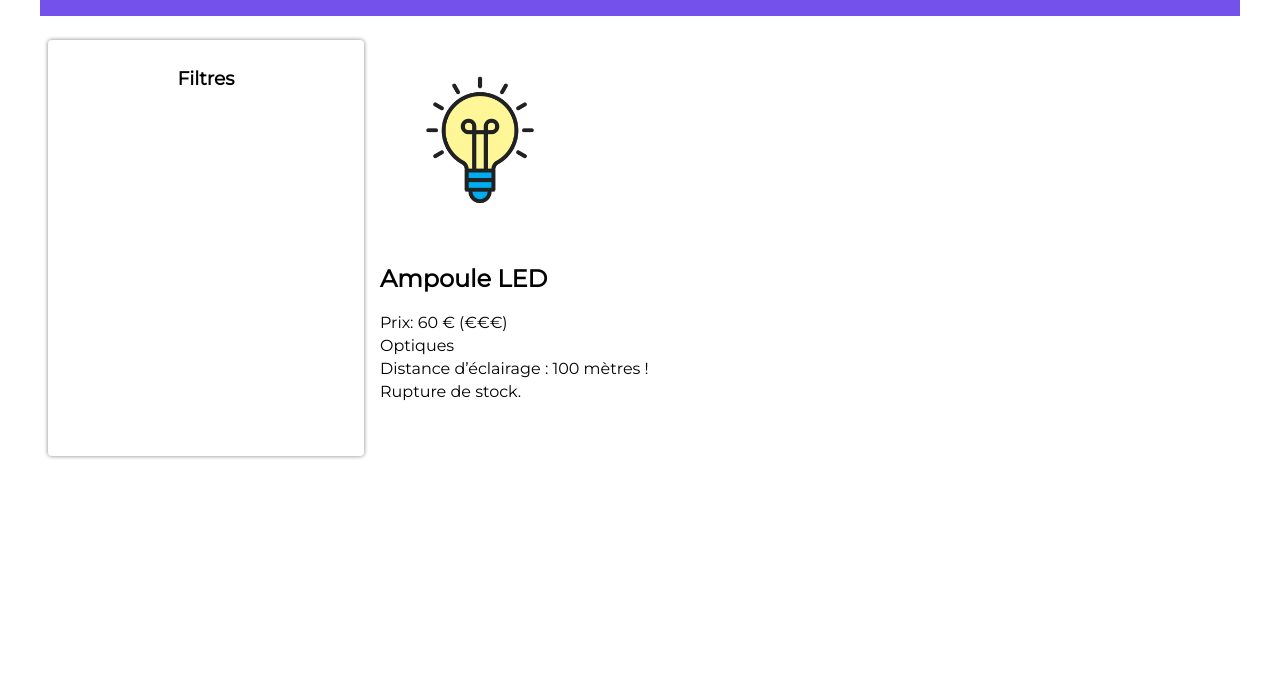
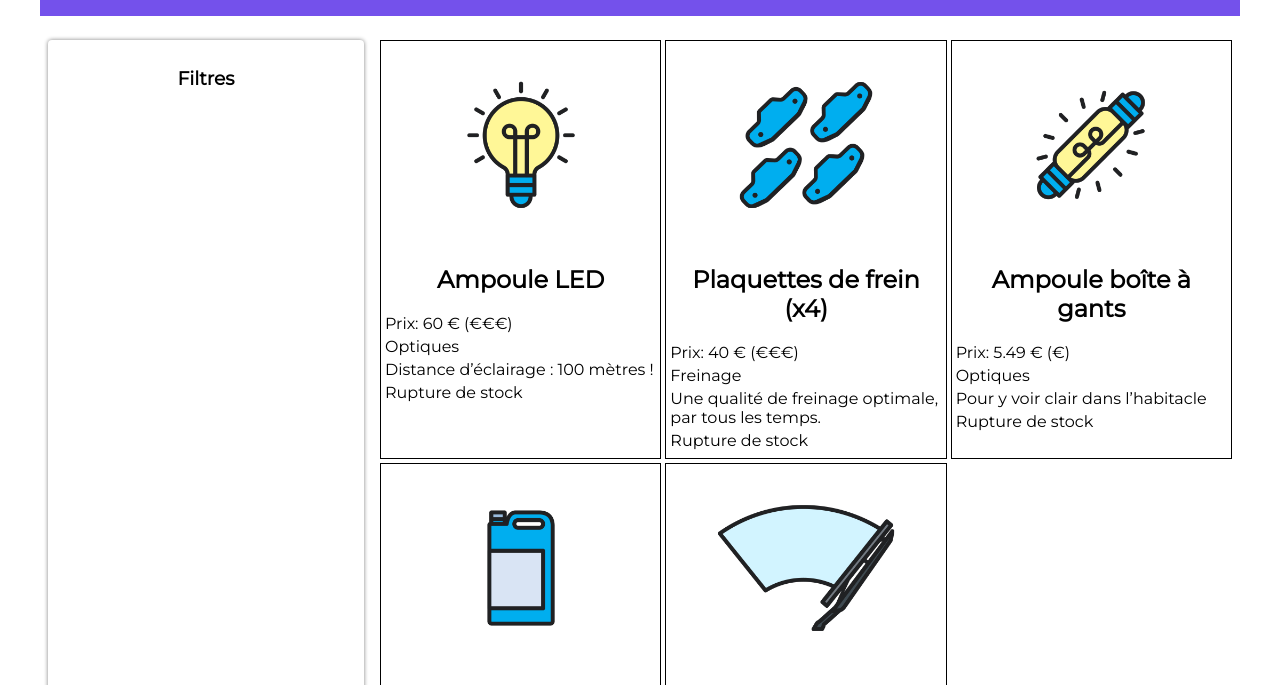
Before and after one commit to mehdi660/Cours-JS, a website: page index.html in a window 1280 px wide. Shown: the part 98-783 px from the top of the page. Drawn offline with Linux system fonts and the light colour scheme.

Commit message:
création d'une boucle for pour mettre tout les elements du tableau json

```diff
--- a/pieces.js
+++ b/pieces.js
@@ -1,32 +1,37 @@
 // Récupération des pièces depuis le fichier JSON
 const reponse = await fetch('pieces-autos.json');
-const pieces = await reponse.json()
+const pieces = await reponse.json();
 
-const article = pieces[0];
+for (let i = 0; i < pieces.length; i++) {
 
+    const article = pieces[i];
+    // Récupération de l'élément du DOM qui accueillera les fiches
+    const sectionFiches = document.querySelector(".fiches");
+    // Création d’une balise dédiée à une pièce automobile
+    const pieceElement = document.createElement("article");
+    // Création des balises
     const imageElement = document.createElement("img");
     imageElement.src = article.image;
-
     const nomElement = document.createElement("h2");
     nomElement.innerText = article.nom;
-
     const prixElement = document.createElement("p");
     prixElement.innerText = `Prix: ${article.prix} € (${article.prix < 35 ? "€" : "€€€"})`;
-
     const categorieElement = document.createElement("p");
     categorieElement.innerText = article.categorie ?? "(aucune catégorie)";
+    const descriptionElement = document.createElement("p");
+    descriptionElement.innerText = article.description ?? "Pas de description pour le moment.";
+    const stockElement = document.createElement("p");
+    stockElement.innerText = article.disponibilite ? "En stock" : "Rupture de stock";
 
-const descriptionElement = document.createElement("p");
-descriptionElement.innerText = article.description ?? "(Pas de description pour le moment.)";
+    // On rattache la balise article a la section Fiches
+    sectionFiches.appendChild(pieceElement);
+    // On rattache l’image à pieceElement (la balise article)
+    pieceElement.appendChild(imageElement);
+    pieceElement.appendChild(nomElement);
+    pieceElement.appendChild(prixElement);
+    pieceElement.appendChild(categorieElement);
+    //Ajout des éléments au DOM pour l'exercice
+    pieceElement.appendChild(descriptionElement);
+    pieceElement.appendChild(stockElement);
 
-const stockElement = document.createElement("p")
-stockElement.innerText = article.disponibilte ? "En stock" : "Rupture de stock."
-
-const sectionFiches = document.querySelector(".fiches");
-
-sectionFiches.appendChild(imageElement);
-sectionFiches.appendChild(nomElement);
-sectionFiches.appendChild(prixElement);
-sectionFiches.appendChild(categorieElement);
-sectionFiches.appendChild(descriptionElement)
-sectionFiches.appendChild(stockElement)
+}
--- a/styles.css
+++ b/styles.css
@@ -17,10 +17,12 @@ header {
 	text-align: center;
 	color: white;
 }
+
 header img {
 	height: 60px;
 	margin-left: 1rem;
 }
+
 header h1 {
 	flex-grow: 1;
 }
@@ -38,6 +40,7 @@ main {
 	min-width: 300px;
 	min-height: 400px;
 }
+
 .filtres h3 {
 	text-align: center;
 }
@@ -45,11 +48,28 @@ main {
 .fiches {
 	flex: 1;
 	margin: 8px;
+	display: grid;
+	grid-template-columns: repeat(3, 1fr);
+	gap: 4px;
 }
-.fiches img {
+
+.fiches article {
+	border: 1px solid black;
+	padding: 4px;
+}
+
+.fiches article img {
+	display: block;
+	margin-left: auto;
+	margin-right: auto;
 	max-width: 200px;
 }
-.fiches p {
+
+.fiches article p {
 	margin-top: 4px;
 	margin-bottom: 4px;
 }
+
+.fiches article h2 {
+	text-align: center;
+}
```
Lines whose indentation alone changed are shown as unchanged.
